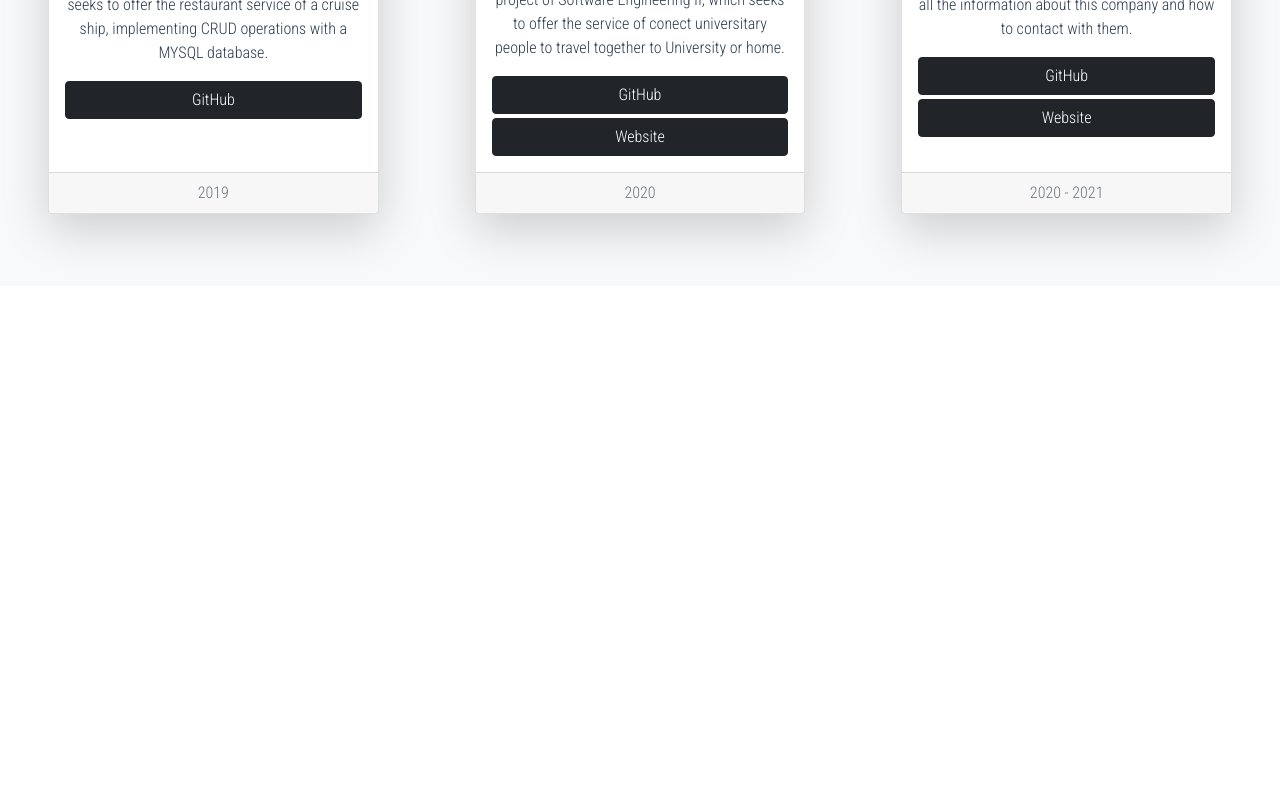
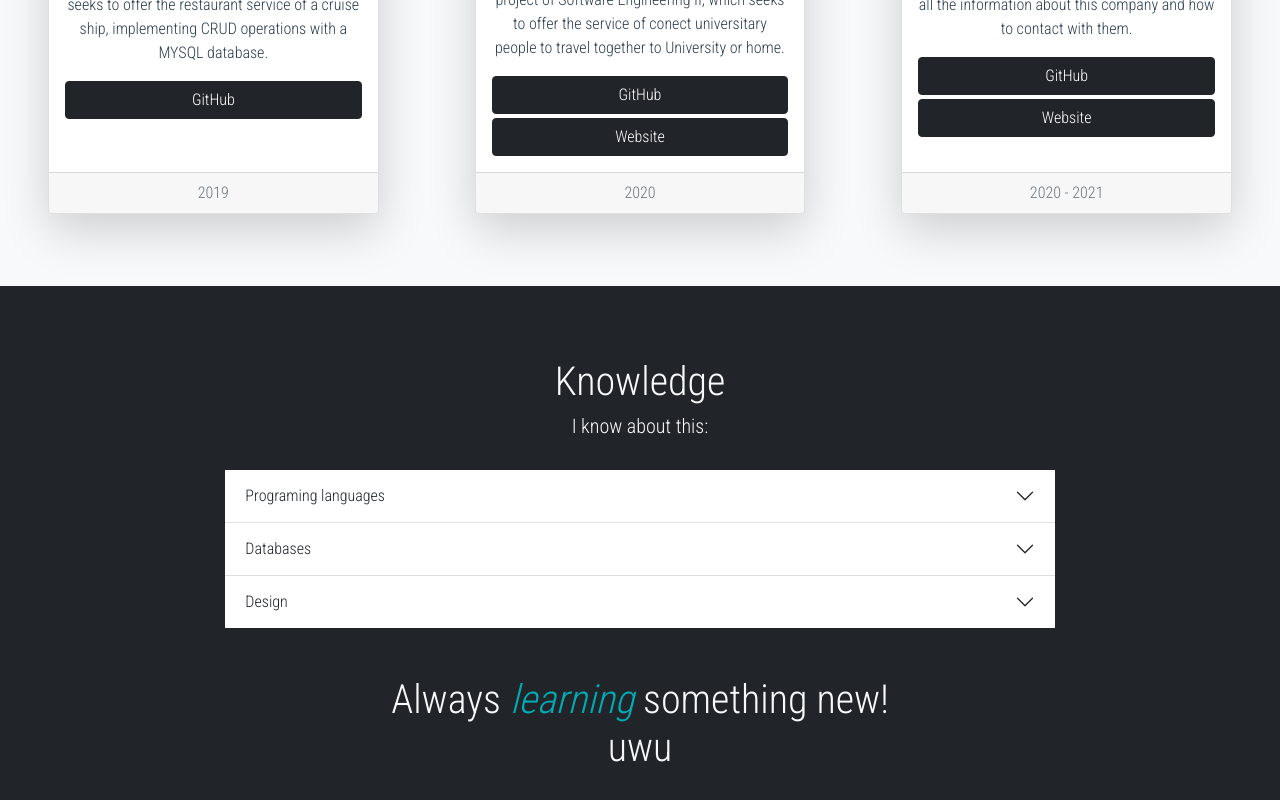
Before and after one commit to LeronArenwino/leron-arenwino-old, a Vue app: page / in a window 1280 px wide. Shown: the part 634-1434 px from the top of the page. Before the commit the page ends 920 px from the top, so only its background shows below. Built offline with nearby package versions, Linux system fonts and the light colour scheme.

Commit message:
:zap: LeKnowledge component was implemented

```diff
--- a/src/App.vue
+++ b/src/App.vue
@@ -3,6 +3,7 @@
     <le-header></le-header>
     <le-about-me></le-about-me>
     <le-portfolio></le-portfolio>
+    <le-knowledge></le-knowledge>
   </div>
 </template>
 
@@ -10,10 +11,11 @@
 import LeHeader from "@/components/LeHeader";
 import LeAboutMe from "@/components/LeAboutMe";
 import LePortfolio from "@/components/LePortfolio";
+import LeKnowledge from "@/components/LeKnowledge";
 
 export default {
   name: "App",
-  components: { LeHeader, LeAboutMe, LePortfolio },
+  components: { LeHeader, LeAboutMe, LePortfolio, LeKnowledge },
 };
 </script>
 
```
